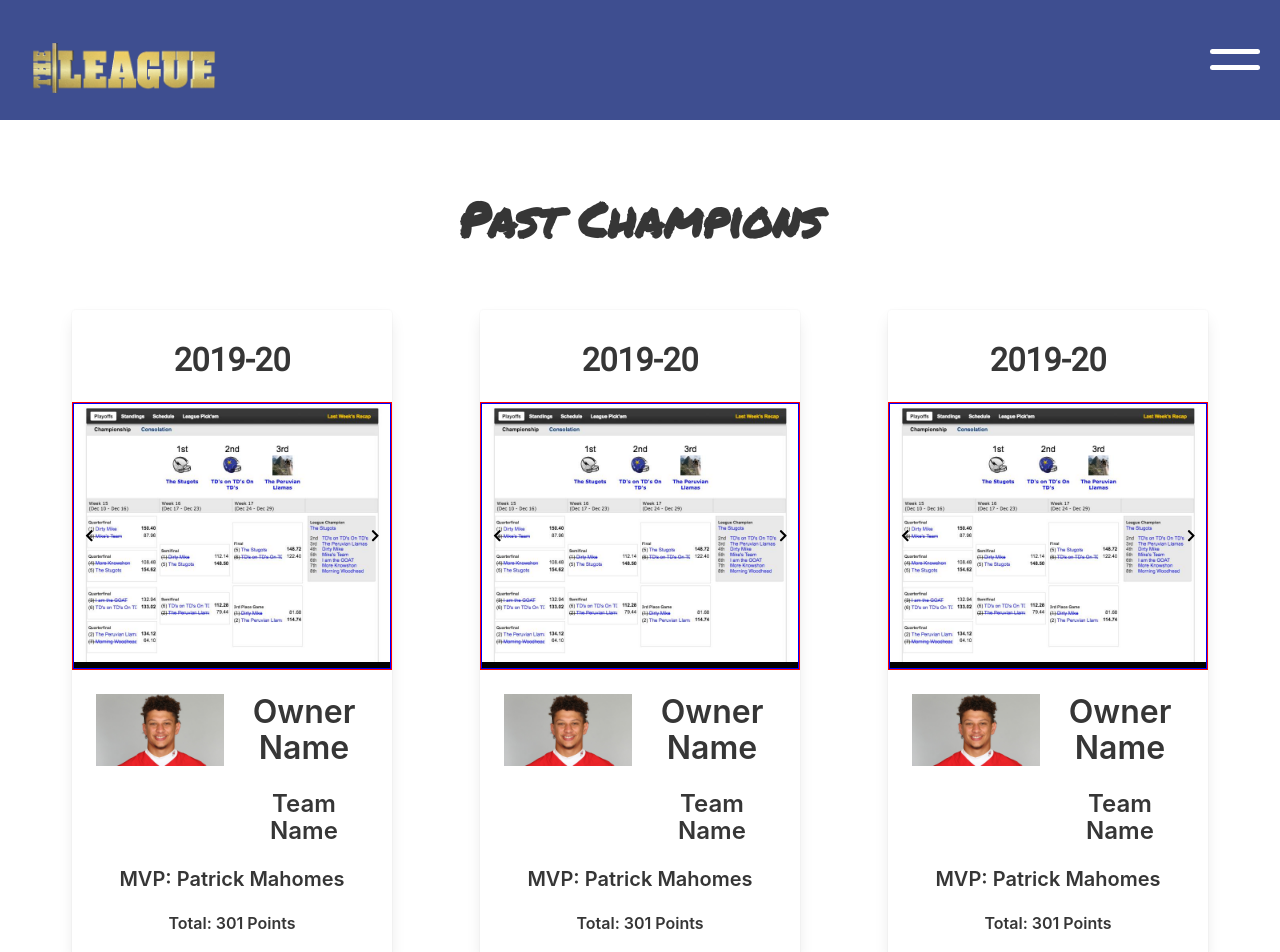
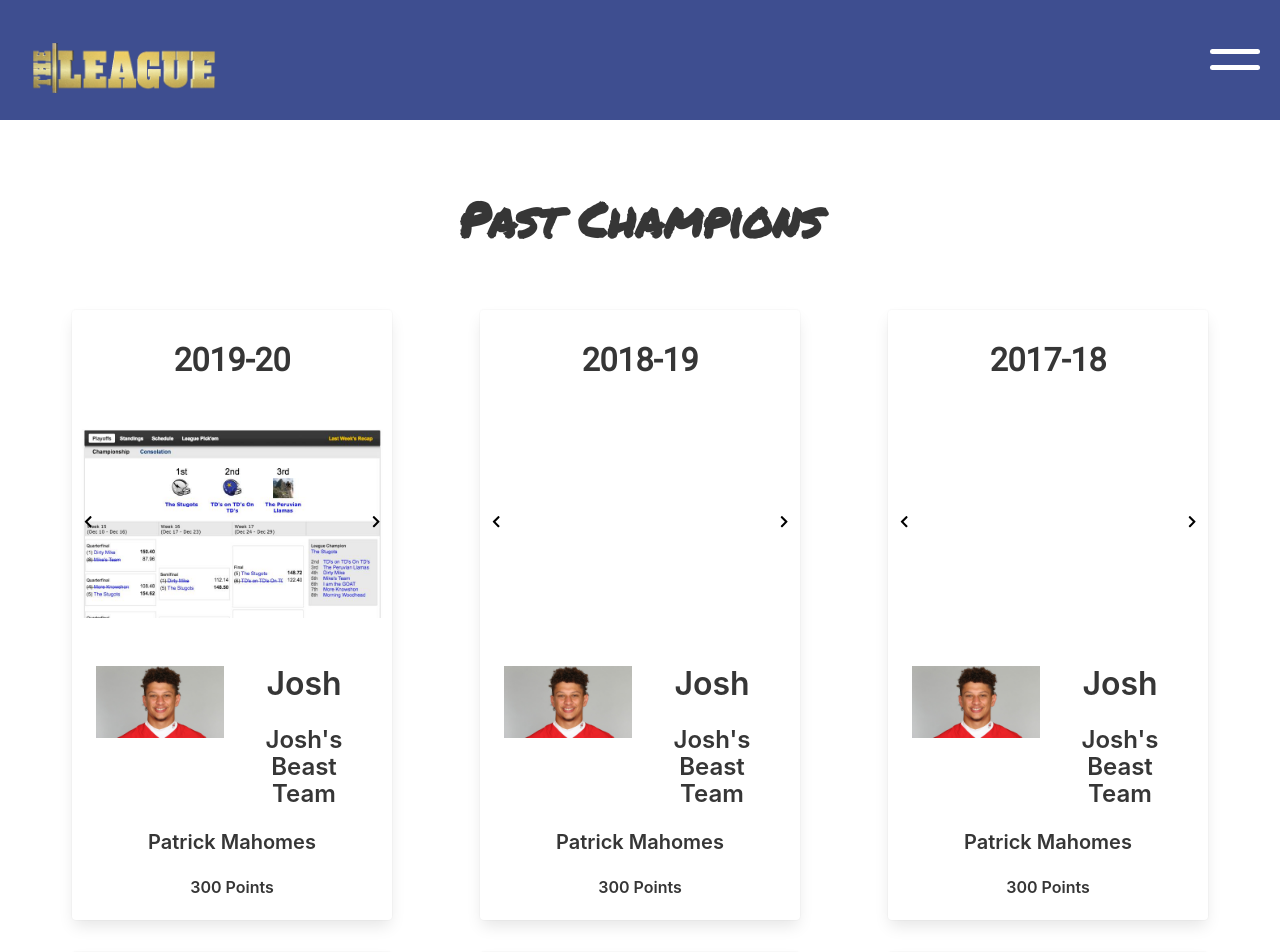
Before and after one commit to gdelv/fantasyWebsite, a React (Create React App) app: page /history in a window 1280 px wide. Shown: the top 952 px of the page. Built offline with nearby package versions, Linux system fonts and the light colour scheme.

Commit message:
history page complete- data and pictures need to be added

```diff
--- a/src/Components/HistoryCard.jsx
+++ b/src/Components/HistoryCard.jsx
@@ -1,35 +1,30 @@
 import React from 'react'
 import './styles/HistoryCard.scss'
 import Title from './Title'
-// import s1 from '../images/13-14/13-14bracket.jpg'
-import profilePic from '../images/headshot.jpeg'
 import Slider from './Slider'
 
-export default function HistoryCard() {
+export default function HistoryCard(props) {
     return (
         <div class="card history-card">
-            <Title title='2019-20' className='secondary has-text-centered is-size-3 history-card-title'/>
+            <Title title={props.year} className='secondary has-text-centered is-size-3 history-card-title'/>
             <div class="card-image">
-                {/* <figure class="image is-4by3"> */}
-                    {/* <img src={s1} alt="carousel"/> */}
-                    <Slider/>
-                {/* </figure> */}
+                    <Slider pictureArr={props.pictureArr}/>
             </div>
             <div class="card-content">
                 <div class="media">
                     <div class="media-left">
                         <figure class="image is-128x128">
-                            <img src={profilePic} alt="Owner"/>
+                            <img src={props.profilePic} alt="Owner"/>
                         </figure>
                     </div>
                     <div class="media-content">
-                        <Title title='Owner Name' className='is-size-3 has-text-centered'/>
-                        <Title title='Team Name' className='is-size-4  has-text-centered'/>
+                        <Title title={props.ownerName} className='is-size-3 has-text-centered'/>
+                        <Title title={props.teamName} className='is-size-4  has-text-centered'/>
                     </div>
                 </div>
                 <div class="content">
-                    <Title title='MVP: Patrick Mahomes' className='is-size-5 has-text-centered'/>
-                    <Title title='Total: 301 Points' className='is-size-6 has-text-centered'/>
+                    <Title title={props.teamMVP} className='is-size-5 has-text-centered'/>
+                    <Title title={`${props.mvpPoints} Points`} className='is-size-6 has-text-centered'/>
                 </div>
             </div>
         </div>
--- a/src/Components/Slider.jsx
+++ b/src/Components/Slider.jsx
@@ -1,17 +1,9 @@
 import React , { useState } from 'react'
 import './styles/Slider.scss'
 import ImgComp from './ImgComp'
-import bracketImg from '../images/13-14/13-14bracket.jpg'
-import standingsImg from '../images/13-14/13-14standings.jpg'
-import winningTeamImg from '../images/13-14/13-14winningteam.jpg'
 
-
-export default function Slider() {
-    let sliderArr = [
-    <ImgComp src={bracketImg} />,
-    <ImgComp src={standingsImg} />,
-    <ImgComp src={winningTeamImg} />
-    ]
+export default function Slider(props) {
+    let sliderArr = props.pictureArr.map((pic) => <ImgComp src={pic} />)
     const [x, setX] = useState(0)
     const goLeft = () => {
         x === 0 ? setX(-100 * (sliderArr.length - 1)) : setX(x + 100);
--- a/src/Components/styles/Slider.scss
+++ b/src/Components/styles/Slider.scss
@@ -1,15 +1,15 @@
 .slider {
-    border: 1px solid red;
+    // border: 1px solid red;
     position: relative;
     width: 100%;
-    height: 100%; // was set to 100vh in video
+    height: 30vh; // was set to 100vh in video
     box-sizing: border-box;
     margin: 0;
     padding: 0;
     display: flex;
     align-items: center;
     overflow: hidden;
-    background: black;
+    background: white;
     i{
         font-size: 2vw;
     }
@@ -17,7 +17,7 @@
 
 .slide {
     position: relative;
-    border: 1px solid blue;
+    // border: 1px solid blue;
     min-width: 100%;
     height: 80%; // was set to 80vh in video
     transition: .5s; //transition timing
--- a/src/data/index.js
+++ b/src/data/index.js
@@ -1,9 +1,20 @@
 import prof1 from '../images/headshot.jpeg'
+import bracket1314 from '../images/13-14/13-14bracket.jpg'
+import standings1314 from '../images/13-14/13-14standings.jpg'
+import winningTeamImg1314 from '../images/13-14/13-14winningteam.jpg'
+
+import bracket1415 from '../images/14-15/14-15bracket.jpg'
+import standings1415 from '../images/14-15/14-15standings.jpg'
+import winningTeamImg1415 from '../images/14-15/14-15winningteam.jpg'
+
+import bracket1516 from '../images/15-16/15-16bracket.jpg'
+import standings1516 from '../images/15-16/15-16standings.jpg'
+import winningTeamImg1516 from '../images/15-16/15-16winningteam.jpg'
 
 export const historyArr = [
     {
         year: '2019-20',
-        sliderPicsArr: [],
+        sliderPicsArr: [bracket1314, standings1314, winningTeamImg1314],
         profilePic: prof1,
         ownerName: 'Josh',
         teamName: "Josh's Beast Team",
@@ -39,7 +50,7 @@
     },
     {
         year: '2015-16',
-        sliderPicsArr: [],
+        sliderPicsArr: [bracket1516, standings1516, winningTeamImg1516],
         profilePic: prof1,
         ownerName: 'Josh',
         teamName: "Josh's Beast Team",
@@ -48,7 +59,7 @@
     },
     {
         year: '2014-15',
-        sliderPicsArr: [],
+        sliderPicsArr: [bracket1415, standings1415, winningTeamImg1415],
         profilePic: prof1,
         ownerName: 'Josh',
         teamName: "Josh's Beast Team",
@@ -57,7 +68,7 @@
     },
     {
         year: '2013-14',
-        sliderPicsArr: [],
+        sliderPicsArr: [bracket1314, standings1314, winningTeamImg1314],
         profilePic: prof1,
         ownerName: 'Josh',
         teamName: "Josh's Beast Team",
--- a/src/screens/History/History.jsx
+++ b/src/screens/History/History.jsx
@@ -3,6 +3,7 @@
 import './History.scss'
 import HistoryCard from '../../Components/HistoryCard'
 import Footer from '../../Components/Footer'
+import { historyArr } from "../../data";
 
 export default function History() {
     return (
@@ -12,11 +13,19 @@
                 className='has-text-centered is-size-1 history-title primary'
             />
             <div className="card-container">
-                <HistoryCard/>
-                <HistoryCard/>
-                <HistoryCard/>
-                <HistoryCard/>
-                <HistoryCard/>
+                {historyArr.map((winner) =>{
+                    return (
+                        <HistoryCard
+                            year={winner.year}
+                            pictureArr={winner.sliderPicsArr}
+                            profilePic={winner.profilePic}
+                            ownerName={winner.ownerName}
+                            teamName={winner.teamName}
+                            teamMVP={winner.teamMVP}
+                            mvpPoints={winner.mvpPoints}
+                        />
+                    )
+                })}
             </div>
             <Footer/>
         </div>
```
